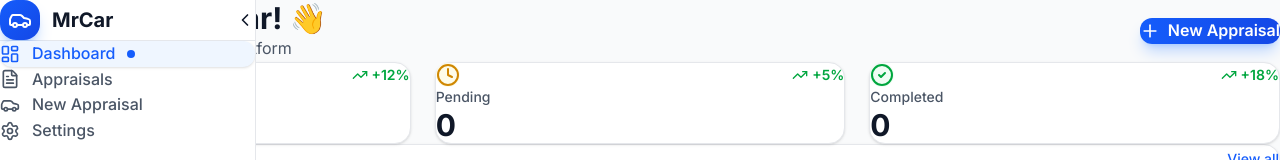
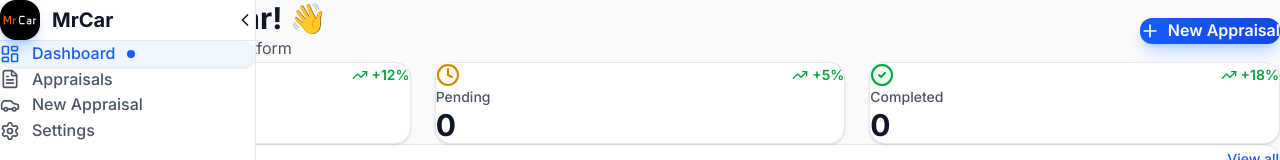
Before and after one commit to dryanez/mrcar, a Next.js app: page /dashboard in a window 1280 px wide. Shown: the top 160 px of the page. Built offline with nearby package versions, Linux system fonts and the light colour scheme.

Commit message:
feat: updated sidebar logo to use mrcar-logo.png

```diff
--- a/components/layout/Sidebar.tsx
+++ b/components/layout/Sidebar.tsx
@@ -2,6 +2,7 @@
 
 import { useState } from 'react'
 import Link from 'next/link'
+import Image from 'next/image'
 import { usePathname } from 'next/navigation'
 import {
     LayoutDashboard,
@@ -56,8 +57,13 @@
                     <div className="flex items-center justify-between p-6 border-b border-gray-200 dark:border-gray-800">
                         {!collapsed && (
                             <Link href="/dashboard" className="flex items-center gap-3">
-                                <div className="w-10 h-10 bg-gradient-to-br from-blue-600 to-blue-700 rounded-xl flex items-center justify-center shadow-lg shadow-blue-500/30">
-                                    <Car className="w-6 h-6 text-white" />
+                                <div className="relative w-10 h-10 rounded-xl overflow-hidden shadow-lg shadow-blue-500/30">
+                                    <Image
+                                        src="/mrcar-logo.png"
+                                        alt="MrCar Logo"
+                                        fill
+                                        className="object-cover"
+                                    />
                                 </div>
                                 <span className="font-bold text-xl text-gray-900 dark:text-white">MrCar</span>
                             </Link>
```
Also changed, not shown: public/mrcar-logo.png (renamed from mrcar logo.png).
